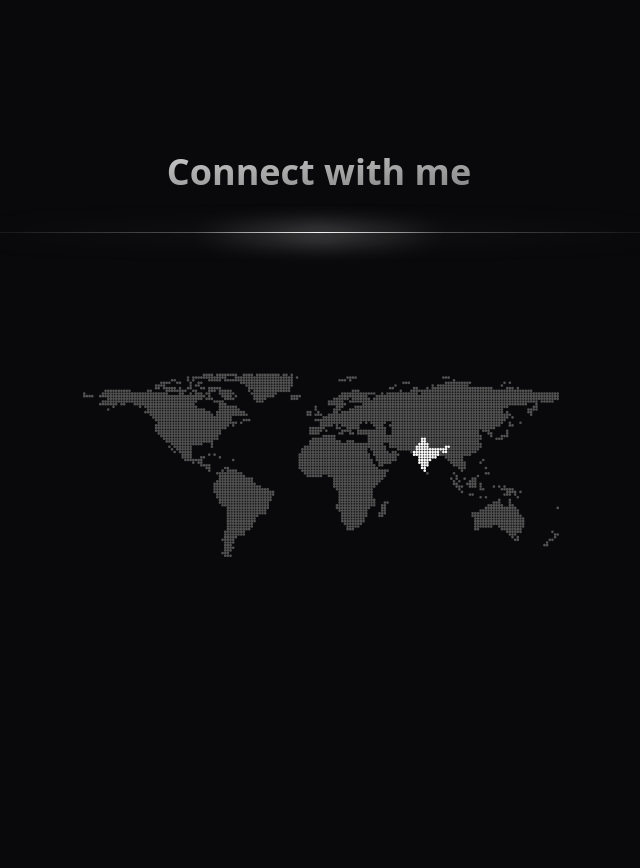
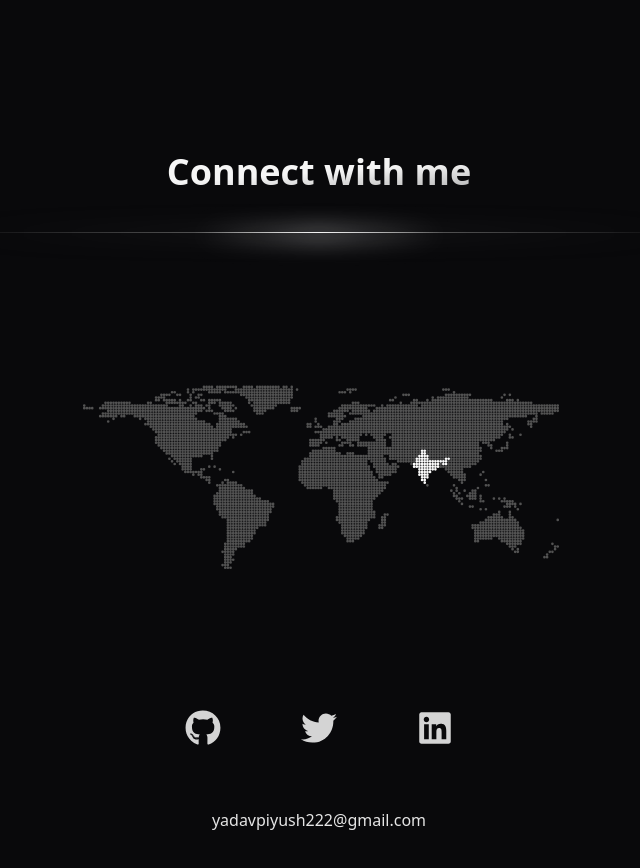
Before and after one commit to piyushyadav1617/portfolio, a Next.js app: page / in a window 1280 px wide. Shown: the part 1520-2388 px from the top of the page, without its empty margins (321-961 px from the left). Built offline with nearby package versions, Linux system fonts and the light colour scheme.

Commit message:
updates connect me

```diff
--- a/app/components/connect.tsx
+++ b/app/components/connect.tsx
@@ -4,34 +4,37 @@ import { motion } from "framer-motion";
 import { Line } from "./line";
 import Image from "next/image";
 import { PinContainer } from "@/components/ui/pin";
+import Link from "next/link";
+import { FaTwitter, FaLinkedin, FaGithub } from "react-icons/fa";
 
 export const Connect = () => {
   return (
-    <div className="relative h-[70vh] overflow-hidden space-y-10 mt-40">
+    <div className="  overflow-hidden space-y-10 mt-40">
+      <div className="relative">
         <motion.h1
-        className="text-3xl  md:text-4xl font-semibold text-center bg-clip-text text-transparent p-4 bg-gradient-to-br from-neutral-50 to-neutral-600
-     bg-opacity-50"
+          className="text-3xl md:text-4xl font-semibold text-center bg-clip-text text-transparent p-4 bg-gradient-to-br from-neutral-50 via-neutral-100 to-neutral-600 bg-opacity-"
           initial={{ y: 20, opacity: 0 }}
           whileInView={{ y: 0, opacity: 1 }}
-        viewport={{ once: true }}
-        transition={{ duration: 0.5 }}
+          // viewport={{ once: true }}
+          transition={{ duration: 1 }}
         >
           Connect with me
         </motion.h1>
         <Line className="top-24 md:top-24" />
-      <div className="flex items-center justify-center">
+      </div>
+      <div className="flex items-center justify-center ">
         <motion.div
           initial={{ opacity: 0 }}
           whileInView={{ y: 0, opacity: 1 }}
-          viewport={{ once: true }}
+          // viewport={{ once: true }}
           transition={{ duration: 1 }}
+          className="mt-10"
         >
           <PinContainer
             title="India"
             href="#"
-            className="w-[500px] bg-transparent overflow-hidden"
+            className="w-[500px] bg-transparent overflow-hidden mt-6"
           >
-
             <Image
               src="/map.svg"
               width={500}
@@ -42,6 +45,51 @@ export const Connect = () => {
           </PinContainer>
         </motion.div>
       </div>
+      <motion.div
+        className="w-full"
+        initial={{ opacity: 0, y: 10 }}
+        whileInView={{ opacity: 1, y: 0 }}
+        // viewport={{ once: true }}
+        transition={{ duration: 1 }}
+      >
+        <div className="flex justify-center gap-10 md:gap-20 h-40">
+          {socials.map((s) => {
+            return (
+              <motion.button
+                key={s.name}
+                whileHover={{ scale: 1.4 }}
+                whileTap={{ scale: 0.9 }}
+              >
+                <Link href={s.link} target="_blank">
+                  <s.icon className="text-4xl text-neutral-300" />
+                </Link>
+              </motion.button>
+            );
+          })}
+        </div>
+        <div className="w-full text-center">
+          <span className="text-neutral-200">yadavpiyush222@gmail.com</span>
+        </div>
+      </motion.div>
     </div>
   );
 };
+
+const socials = [
+  {
+    name: "github",
+    icon: FaGithub,
+    link: "https://github.com/piyushyadav1617",
+  },
+  {
+    name: "twitter",
+    icon: FaTwitter,
+    link: "https://twitter.com/Piyush61818686",
+  },
+  {
+    name: "linkedin",
+    icon: FaLinkedin,
+    link: "https://www.linkedin.com/in/piyush-yadav-b5651b186/",
+  },
+
+];
--- a/app/components/hero.tsx
+++ b/app/components/hero.tsx
@@ -50,7 +50,7 @@ export function Hero() {
             <Separator className="h-2 w-40 rounded-full " />
           </motion.div>
           <motion.h2
-            className="text-2xl font-semibold bg-clip-text text-transparent bg-gradient-to-b from-neutral-50 to-neutral-600
+            className="text-2xl font-semibold bg-clip-text text-transparent bg-gradient-to-br from-neutral-50 to-neutral-600
      bg-opacity-50"
             initial={{ y: 20, opacity: 0 }}
             whileInView={{ y: 0, opacity: 1 }}
@@ -58,8 +58,6 @@ export function Hero() {
             transition={{
               delay: 0.5,
               duration: 0.5,
-              // type: "spring",
-              // stiffness: 50,
             }}
           >
             Full stack developer
--- a/app/components/line.tsx
+++ b/app/components/line.tsx
@@ -16,7 +16,7 @@ export const Line: React.FC<LineProps> = ({ className }) => {
   const animationProps = {
     initial: { scaleX: 0 },
     whileInView: { scaleX: 1 },
-    viewport: { once: true },
+    // viewport: { once: true },
     transition: { duration: 1 },
   };
 
--- a/app/components/technologies.tsx
+++ b/app/components/technologies.tsx
@@ -15,16 +15,14 @@ import {
   BiLogoDocker,
 } from "react-icons/bi";
 import { Line } from "./line";
-import Image from "next/image";
 export const Technologies = () => {
   return (
     <div className="h-[20rem] md:h-[40rem] flex flex-col py-0  items-center justify-evenly relative overflow-hidden ">
       <motion.h1
-        className="text-3xl  md:text-4xl font-semibold text-center bg-clip-text text-transparent p-4 bg-gradient-to-br from-neutral-50 to-neutral-600
-     bg-opacity-50"
+        className="text-3xl md:text-4xl font-semibold text-center bg-clip-text text-transparent p-4 bg-gradient-to-br from-neutral-50 via-neutral-100 to-neutral-600 bg-opacity-50"
         initial={{ y: 20, opacity: 0 }}
         whileInView={{ y: 0, opacity: 1 }}
-        viewport={{ once: true }}
+        // viewport={{ once: true }}
         transition={{ duration: 1}}
       >
         Technologies I work with
@@ -35,7 +33,7 @@ export const Technologies = () => {
       <motion.div
         initial={{ opacity: 0 }}
         whileInView={{ opacity: 1 }}
-        viewport={{ once: true }}
+        // viewport={{ once: true }}
         transition={{ delay: 0.3, duration: 1 }}
       >
         <InfiniteMovingCards
--- a/app/page.tsx
+++ b/app/page.tsx
@@ -4,7 +4,7 @@ import { Hero } from "./components/hero";
 import { Technologies } from "./components/technologies";
 export default function Home() {
   return (
-    <main className="mb-40">
+    <main className="mb-80">
       <Hero />
       <Technologies/>
       <Connect/>
--- a/components/ui/pin.tsx
+++ b/components/ui/pin.tsx
@@ -21,7 +21,7 @@ export const PinContainer = ({
   );
 
   const onMouseEnter = () => {
-    setTransform("translate(-50%,-50%) rotateX(40deg) scale(0.8)");
+    setTransform("translate(-50%,-50%) rotateX(40deg) scale(0.9)");
   };
   const onMouseLeave = () => {
     setTransform("translate(-50%,-50%) rotateX(0deg) scale(1)");
@@ -30,7 +30,7 @@ export const PinContainer = ({
   return (
     <div
       className={cn(
-        "relative group/pin z-50  cursor-pointer",
+        "relative group/pin z-50  cursor-pointer ",
         containerClassName
       )}
       onMouseEnter={onMouseEnter}
@@ -47,12 +47,12 @@ export const PinContainer = ({
           style={{
             transform: transform,
           }}
-          className="absolute left-1/2 p-4 top-1/2  flex justify-start items-start rounded-2xl transition duration-700 overflow-hidden"
+          className="absolute left-1/2 p-4 top-1/2  flex justify-start items-start rounded-2xl transition duration-1000 overflow-hidden"
         >
           <div className={cn(" relative z-50 ", className)}>{children}</div>
         </div>
       </div>
-      <PinPerspective title={title} href={href}/>
+      <PinPerspective title={title} href={href} />
     </div>
   );
 };
@@ -65,20 +65,21 @@ export const PinPerspective = ({
   href?: string;
 }) => {
   return (
-    <motion.div className="pointer-events-none  w-96 h-80 flex items-center justify-center opacity-0 group-hover/pin:opacity-100 z-[60] transition duration-500">
+    <motion.div
+    transition={{ delay: 1}}
+    className="pointer-events-none  w-96 h-80 flex items-center justify-center opacity-0 group-hover/pin:opacity-100 z-[60] transition duration-1000">
       <div className=" w-full h-full  flex-none  inset-0">
-        <div className="absolute z-20 top-0 right-[16%]  flex justify-center">
+        <div className="absolute z-20 top-0 right-[15%]  flex justify-center">
           <a
             href={href}
             target={"_blank"}
             className="relative flex space-x-2 items-center z-10 rounded-full bg-zinc-950 py-0.5 px-4 ring-1 ring-white/10 "
           >
-            <h4 className="relative  font-bold inline-block py-0.5  bg-clip-text text-transparent p-4 bg-gradient-to-b from-orange-600  via-white to-green-600
-     bg-opacity-50 ">
+            <h4 className="relative font-bold inline-block py-0.5 text-neutral-100">
               {title}
             </h4>
 
-            <span className="absolute -bottom-0 right-8 h-px w-8 bg-gradient-to-r from-transparent via-white to-transparent  transition-opacity duration-500 group-hover/btn:opacity-40"></span>
+            <span className="absolute -bottom-0 right-[1.2rem] h-px w-8 bg-gradient-to-r from-transparent via-white to-transparent  transition-opacity duration-1000 group-hover/btn:opacity-40"></span>
           </a>
         </div>
 
@@ -87,7 +88,7 @@ export const PinPerspective = ({
             perspective: "1000px",
             transform: "rotateX(70deg) translateZ(0)",
           }}
-          className="absolute right-[6.5rem] top-1/2 ml-[0.09375rem] mt-4 -translate-x-1/2 -translate-y-1/2"
+          className="absolute right-[6rem] top-1/2 ml-[0.09375rem] mt-4 -translate-x-1/2 -translate-y-1/2"
         >
           <>
             <motion.div
@@ -154,10 +155,10 @@ export const PinPerspective = ({
         </div>
 
         <>
-          <motion.div className="absolute right-[6.7rem] bottom-1/2 bg-gradient-to-b from-transparent via-neutral-50 to-neutral-600 translate-y-[14px] w-px h-20 group-hover/pin:h-40 blur-[2px]" />
-          <motion.div className="absolute right-[6.7rem] bottom-1/2 bg-gradient-to-b from-transparent to-neutral-50 translate-y-[14px] w-px h-20 group-hover/pin:h-40  " />
-          <motion.div className="absolute right-[6.7rem] translate-x-[1.5px] bottom-1/2 bg-neutral-50 translate-y-[14px] w-[4px] h-[4px] rounded-full z-40 blur-[3px]" />
-          <motion.div className="absolute right-[6.7rem] translate-x-[0.5px] bottom-1/2 bg-neutral-50 translate-y-[14px] w-[2px] h-[2px] rounded-full z-40 " />
+          <motion.div className="absolute right-24 bottom-1/2 bg-gradient-to-b from-transparent via-neutral-50 to-neutral-600 translate-y-[14px] w-px h-0 group-hover/pin:h-40 blur-[2px]" />
+          <motion.div className="absolute right-24 bottom-1/2 bg-gradient-to-b from-transparent to-neutral-50 translate-y-[14px] w-px h-0 group-hover/pin:h-40  " />
+          <motion.div className="absolute right-24 translate-x-[1.5px] bottom-1/2 bg-neutral-50 translate-y-[14px] w-[4px] h-[4px] rounded-full z-40 blur-[3px]" />
+          <motion.div className="absolute right-24 translate-x-[0.5px] bottom-1/2 bg-neutral-50 translate-y-[14px] w-[2px] h-[4px] rounded-full z-40 " />
         </>
       </div>
     </motion.div>
```
Lines whose indentation alone changed are shown as unchanged.
